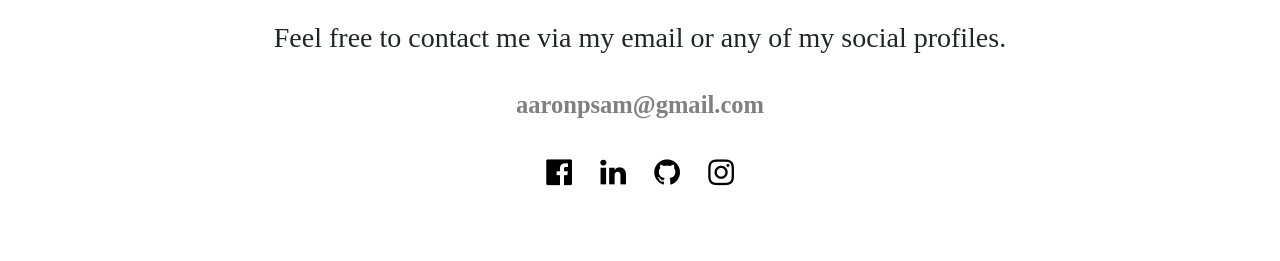
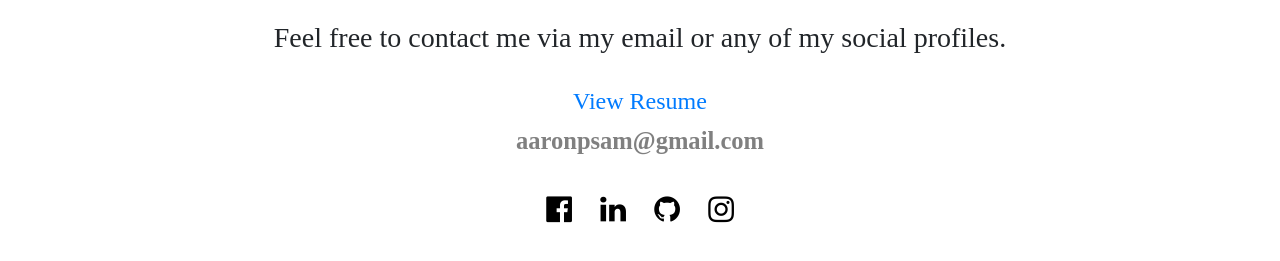
Before and after one commit to aaron-creator/aaron-creator.github.io, a plain HTML site: page about2.html in a window 1280 px wide. Shown: the part 493-754 px from the top of the page. Drawn offline with nearby package versions, Linux system fonts and the light colour scheme; a web font is replaced by a local one.

Commit message:
Resume added to about page.

```diff
--- a/about2.html
+++ b/about2.html
@@ -55,6 +55,9 @@
                 <br>
                 <div class="text-center1"><center><p style="color: black;">Get in touch</p></center></div><br>
                 <center><h3>Feel free to contact me via my email or any of my social profiles.</h3></center><br>
+                <h4 class="resume-link">
+                    <a href="https://drive.google.com/file/d/1N4YGwLuWBhAuReHwSn1me5-0EwDT_U64/view?usp=sharing">View Resume</a>
+                </h4>
                 <div class="text-center2">aaronpsam@gmail.com</div><br>
                 <center>
                     <a href="https://www.facebook.com/aaron.sam.7161" class="fa fa-facebook-official"></a>
--- a/styles2.css
+++ b/styles2.css
@@ -122,6 +122,12 @@ a{
  padding-right: 10px;
 
 }
+.resume-link{
+    text-align: center;
+    height: auto;
+    max-width: "100%";
+}
+
 @media (max-width: 850px){
     .content-wrapper
     {
```
Also changed, not shown: index.html (+1 -1 lines).
